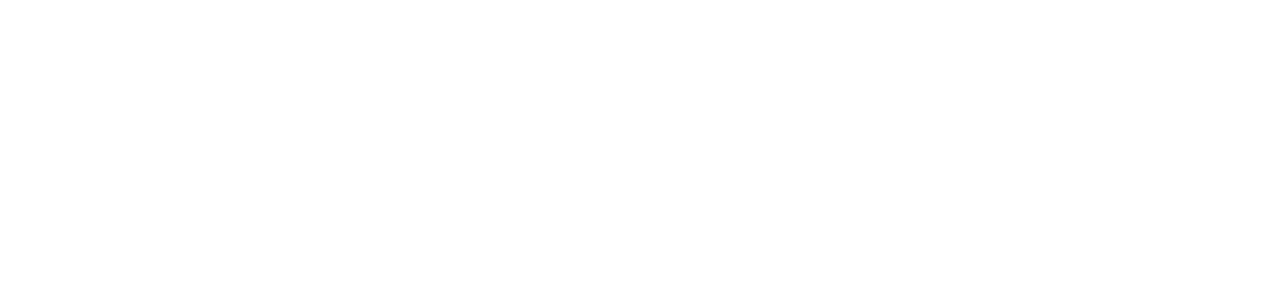
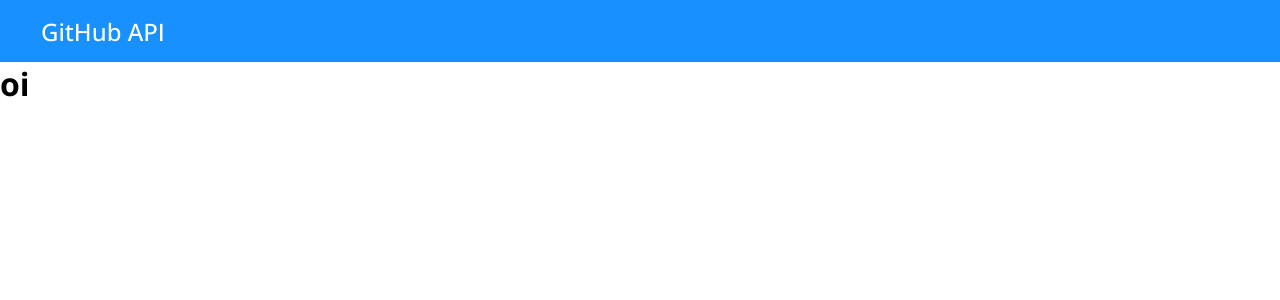
Before and after one commit to ltmartinelli/desafio-github-api, a React (Vite) app: page /search in a window 1280 px wide. Before the commit this address had no page. Shown: the top 300 px of the page. Built offline with nearby package versions, Linux system fonts and the light colour scheme.

Commit message:
Search Route Start

```diff
--- a/src/App.tsx
+++ b/src/App.tsx
@@ -1,6 +1,7 @@
 import { BrowserRouter, Navigate, Route, Routes } from "react-router-dom";
 import Home from "./routes/Home";
 import HomePage from "./routes/Home/HomePage";
+import Search from "./routes/Home/Search";
 
 export default function App()
 {
@@ -8,7 +9,8 @@ export default function App()
     <BrowserRouter>
       <Routes>
         <Route path="/" element={<Home />}>
-          <Route index element={<HomePage/>}/>
+          <Route index element={<HomePage />} />
+          <Route path="search" element={<Search />} />
         </Route>
       </Routes>
     </BrowserRouter>
--- a/src/components/Header/index.tsx
+++ b/src/components/Header/index.tsx
@@ -4,7 +4,7 @@ export default function Header()
 {
     return (
         <header>
-            <h1 className="container header-title">GitHub API</h1>
+            <h1 className="header-title">GitHub API</h1>
         </header>
     );
 }
--- a/src/components/Header/styles.css
+++ b/src/components/Header/styles.css
@@ -3,6 +3,7 @@ header {
     height: 62px;
     display: flex;
     align-items: center;
+    padding: 0 41px;
 }
 
 .header-title {
--- /dev/null
+++ b/src/routes/Home/Search/index.tsx
@@ -0,0 +1,7 @@
+import './styles.css';
+
+export default function Search(){
+    return(
+        <h1>oi</h1>
+    );
+}
```
Also changed, not shown: src/routes/Home/Search/styles.css (added).
